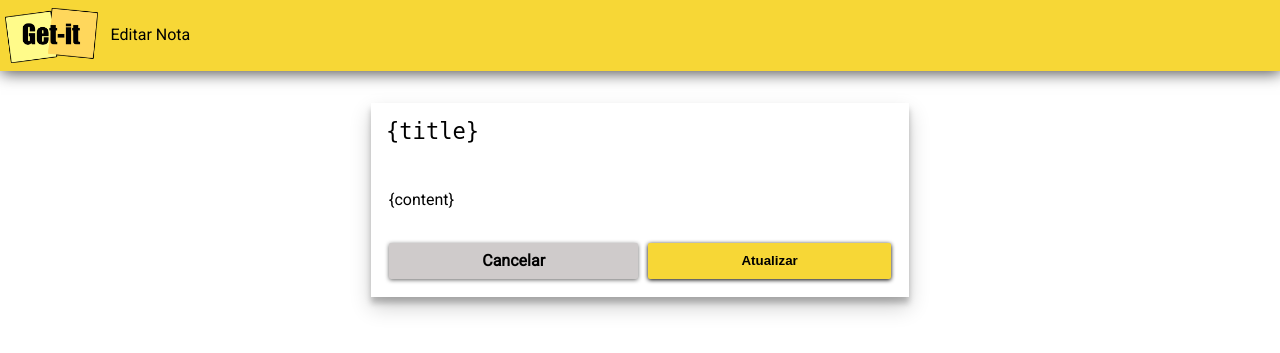
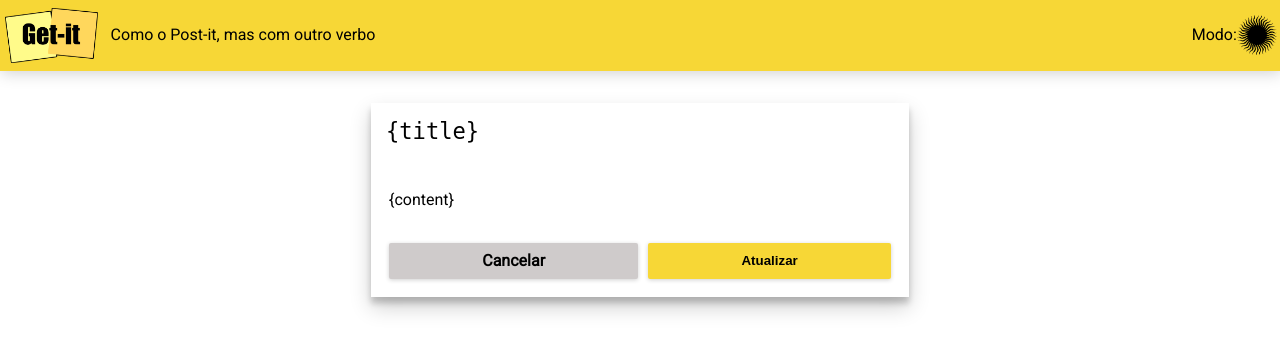
Before and after one commit to yanvrom/TecWeb_Projeto1A, a Python web app: template templates/update.html in a window 1280 px wide. Shown: the top 353 px of the page. Run offline with Jinja, Linux system fonts and the light colour scheme; the template is opened without the code that fills it, so the values that code supplies are empty; some libraries are stand-ins or nearby versions.

Commit message:
A+ - darkmode

```diff
--- a/templates/getit.css
+++ b/templates/getit.css
@@ -22,19 +22,83 @@
   - Sombra: https://codepen.io/sdthornton/pen/wBZdXq
  */
 
-html,
+
+html{
+  background-color: var(--fundo);
+}
 body {
   font-family: "Roboto", sans-serif;
+
+  --cor-principal: #f7d736;
+  --texto-geral: #000000;
+  --texto-cards: #4c4c4c;
+  --card1: #ead3a7;
+  --card2: #9de0f5;
+  --card3:#ef89ba;
+  --card4:#fae890;
+  --card5: #abe9c1;
+  --botao-claro: #cfcbcb;
+  --fundo: #ffffff;
+  --cor-sombra: rgba(0,0,0,0.19);
+  background-color: var(--fundo);
+  background-size: cover;
+  --img--darkmode: url("../img/sol.png");
 }
 
+.dark{
+  --cor-principal: #89771e;
+  --texto-geral: #edeeeb;
+  --texto-cards: #dededcd6;
+  --card1: #cea42693;
+  --card2: #4cb0cc9a;
+  --card3:#ae3d74cd;
+  --card4:#d5c04a84;
+  --card5: #419a6296;
+  --botao-claro: #cfcbcb50;
+  --fundo: #2e2e2a;
+  --cor-sombra: rgba(7, 7, 7, 0.811);
+  --img--darkmode: url("../img/lua.png");
+}
+
+#refresh {
+  display: none;
+}
+
+.botao-dark-mode{
+  background-image: var(--img--darkmode);
+  background-size: cover; /* Redimensionar a imagem para cobrir todo o botão */
+  background-repeat: no-repeat; /* Evitar a repetição da imagem */
+  background-position: center; /* Centralizar a imagem no botão */
+  background-color: transparent;
+  width: 40px; /* Largura do botão */
+  height: 40px; /* Altura do botão */
+  border: none; /* Remover a borda do botão */
+  text-align: center; /* Alinhamento do texto no centro do botão */
+  cursor: pointer;
+}
+
+.menu-dark{
+  display: flex;
+  flex-direction: row;
+  align-items: center;
+  color: var(--texto-geral);
+  justify-content: flex-end;
+}
+
+.inicio-appbar{
+  display: flex;
+  height: fit-content;
+  align-items: center;
+}
 .appbar{
   display: flex;
   height: fit-content;
-  background-color: #f7d736;
+  background-color: var(--cor-principal);
   align-items: center;
   padding: 0.2em;
   margin-bottom: 2em;
-  box-shadow: 1px 2px 15px #4c4c4c;
+  box-shadow: 1px 2px 15px var(--cor-sombra);
+  justify-content: space-between;
 }
 
 .logo{
@@ -51,15 +115,18 @@
 .form-card{
   display: flex;
   flex-direction: column;
-  box-shadow: 0 10px 20px rgba(0,0,0,0.19), 0 6px 6px rgba(0,0,0,0.23);
+  box-shadow: 0 10px 20px var(--cor-sombra), 0 6px 6px var(--cor-sombra);
   border: #4c4c4c;
   padding: 1%;
   width: 40%;
   margin-bottom: 2em;
   align-content: space-between;
+  background: var(--fundo);
 }
 
 .form-card-title{
+  color: var(--texto-geral);
+  background: var(--fundo);
   font-size: 1.7em;
   border: none;
   padding-bottom: 15px;
@@ -255,9 +331,9 @@
   border-width: 0;
   outline: none;
   border-radius: 2px;
-  box-shadow: 0 1px 4px rgba(0, 0, 0, 0.6);
+  box-shadow: 0 1px 4px var(--cor-sombra);
 
-  background-color: #cfcbcb;
+  background-color: var(--botao-claro);
 
   transition: background-color 0.3s;
 }
@@ -279,9 +355,9 @@
   border-width: 0;
   outline: none;
   border-radius: 2px;
-  box-shadow: 0 1px 4px ;
+  box-shadow: 0 1px 4px var(--cor-sombra);
 
-  background-color: #f7d736;
+  background-color: var(--cor-principal);
 
   transition: background-color 0.3s;
 }
--- a/templates/getit.js
+++ b/templates/getit.js
@@ -27,4 +27,32 @@
       5
     )} card-rotation-${getRandomInt(1, 11)}`;
   }
+
+  const TOGGLE = document.getElementById("toggle");
+  const REFRESH = document.getElementById("refresh");
+  let THEME = window.localStorage.getItem("theme");
+
+  if (!THEME) {
+    THEME = "light"; // Defina um tema padrão caso não exista no localStorage
+    window.localStorage.setItem("theme", THEME);
+  }
+
+  if (THEME === "dark") document.body.classList.add("dark");
+
+  TOGGLE.addEventListener("click", () => {
+    document.body.classList.toggle("dark");
+    if (THEME === "dark") {
+      THEME = "light";
+      window.localStorage.setItem("theme", "light");
+    } else {
+      THEME = "dark";
+      window.localStorage.setItem("theme", "dark");
+    }
+  });
+
+  REFRESH.addEventListener("click", () => {
+      window.location.reload();
+  });
+  let count = 1;
+  document.getElementById("radio1").checked = true;
 });
--- a/templates/update.html
+++ b/templates/update.html
@@ -18,8 +18,15 @@
     </head>
 <body>
     <div class="appbar">
-        <img src="../img/logo-getit.png" class="logo" />
-        <span class="subtitle">Editar Nota</span>
+        <div class="inicio-appbar">
+            <img src="../img/logo-getit.png" class="logo" />
+            <span class="subtitle">Como o Post-it, mas com outro verbo</span>
+        </div>
+        <div class = "menu-dark">
+            <p>Modo: </p>
+            <button id="toggle" class="botao-dark-mode"></button>
+            <button id="refresh">refresh</button>
+        </div>
     </div>
     <main class="container">
         <!-- method="post" foi removido apenas para o exemplo funcionar sem o servidor -->
@@ -47,6 +54,7 @@
         </div> -->
 
     </main>
+    <script type="text/javascript" src="../templates/getit.js"></script>
     <!-- O RESTO DO HTML A PARTIR DAQUI -->
 </body>
 </html>
```
Also changed, not shown: other parts of templates/getit.css (+22 -12 lines), templates/404.html (+10 -2 lines), templates/index.html (+10 -2 lines), README.md, data/notes.db, img/lua.png (added), img/sol.png (added).
